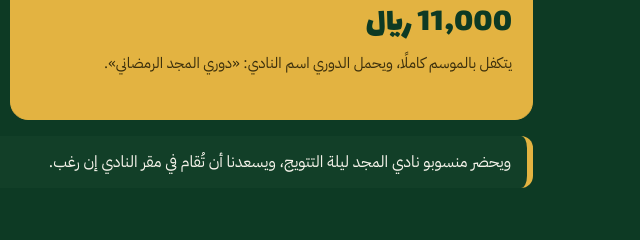
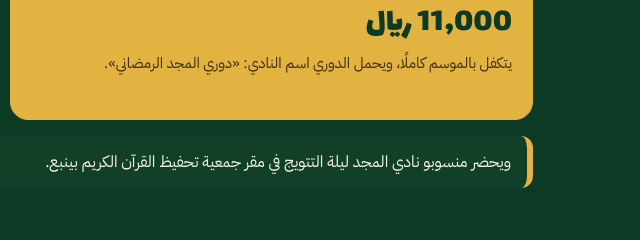
Before and after one commit to makh1551/yanbu-quran-grants, a plain HTML site: page majd/kora.html in a window 1280 px wide. Shown: the part 2800-3040 px from the top of the page, 637-1277 px from the left. Drawn offline with Linux system fonts and the light colour scheme.

Commit message:
الحفل الختامي في مقر جمعية تحفيظ القرآن بحضور منسوبي النادي
Co-Authored-By: Claude Opus 5.5 <noreply@anthropic.com>
Claude-Session: https://claude.ai/code/session_01VbSttjGMujJeWi347GMYpw

```diff
--- a/majd/kora.html
+++ b/majd/kora.html
@@ -174,7 +174,7 @@ footer .wrap{display:flex;justify-content:space-between;gap:12px;flex-wrap:wrap}
 <div class="tier main"><span class="badge">جهة واحدة فقط</span><h3>الراعي الرسمي للبطولة</h3><div class="pr">11,000 ريال</div><p>يتكفل بالموسم كاملًا، ويحمل الدوري اسم النادي: «دوري المجد الرمضاني».</p></div>
 <div class="tier"><h3>ما يغطيه المبلغ</h3><p>جوائز النجوم الستة عشر: <b>5,600 ريال</b></p><p>جوائز المدربين الأربعة: <b>3,000 ريال</b></p><p>الجوائز العينية: <b>1,400 ريال</b></p><p>مكافآت طاقم التحكيم: <b>1,000 ريال</b></p></div>
 </div>
-<p class="note">ويحضر منسوبو نادي المجد ليلة التتويج، ويسعدنا أن تُقام في مقر النادي إن رغب.</p>
+<p class="note">ويحضر منسوبو نادي المجد ليلة التتويج في مقر جمعية تحفيظ القرآن الكريم بينبع.</p>
 </div></section>
 
 <section class="blk" id="docs"><div class="wrap">
```
Also changed, not shown: majd/rasmi.html (+1 -1 lines), 3 other files.
